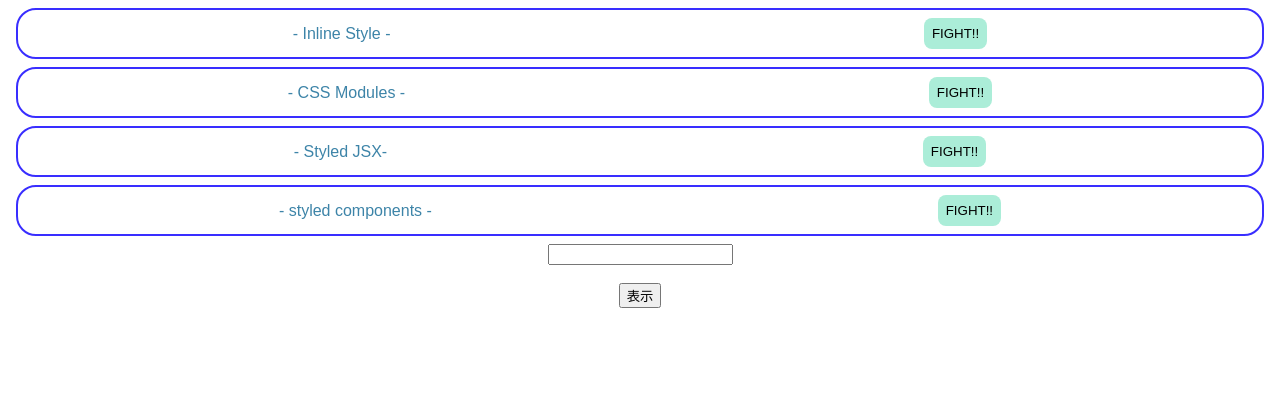
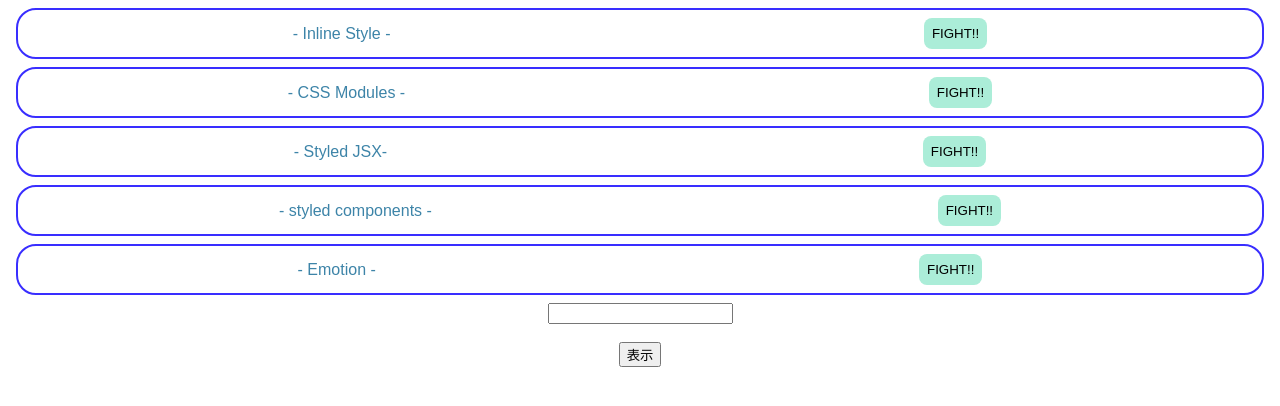
Before and after one commit to hashi17/React-tech, a React (Create React App) app: page / in a window 1280 px wide. Shown: the top 406 px of the page. Built offline with nearby package versions, Linux system fonts and the light colour scheme.

Commit message:
Style Emotion

```diff
--- a/package.json
+++ b/package.json
@@ -8,6 +8,8 @@
   ],
   "main": "src/index.js",
   "dependencies": {
+    "@emotion/react": "11.4.1",
+    "@emotion/styled": "11.3.0",
     "node-sass": "6.0.1",
     "react": "17.0.2",
     "react-dom": "17.0.2",
--- a/src/App.js
+++ b/src/App.js
@@ -1,6 +1,7 @@
 import { useState, useCallback, useMemo } from "react";
 import { ChildArea } from "./components/ChildArea";
 import { CssModules } from "./components/CssModules";
+import { Emotion } from "./components/Emotion";
 import { InlineStyle } from "./components/InlineStyle";
 import { StyledComponents } from "./components/StyledComponents";
 import { StyledJsx } from "./components/StyledJsx";
@@ -26,6 +27,7 @@
       <CssModules />
       <StyledJsx />
       <StyledComponents />
+      <Emotion />
       <input value={text} onChange={onChangeText} />
       <br />
       <br />
--- /dev/null
+++ b/src/components/Emotion.jsx
@@ -0,0 +1,38 @@
+/** @jsxRuntime classic */
+/** @jsx jsx */
+import { jsx, css } from "@emotion/react";
+import styled from "@emotion/styled";
+
+export const Emotion = () => {
+  const containerStyle = css`
+    border: solid 2px #392eff;
+    border-radius: 20px;
+    padding: 8px;
+    margin: 8px;
+    display: flex;
+    justify-content: space-around;
+    align-items: center;
+  `;
+  const titleStyle = css({
+    margin: 0,
+    color: "#3d84a8"
+  });
+  return (
+    <div css={containerStyle}>
+      <p css={titleStyle}>- Emotion -</p>
+      <SButton>FIGHT!!</SButton>
+    </div>
+  );
+};
+
+const SButton = styled.button`
+  background-color: #abedd8;
+  border: none;
+  padding: 8px;
+  border-radius: 8px;
+  &:hover {
+    background-color: #46cdcf;
+    color: #fff;
+    cursor: pointer;
+  }
+`;
```
Also changed, not shown: 1 other file (tests, documents, lock files or other folders).
